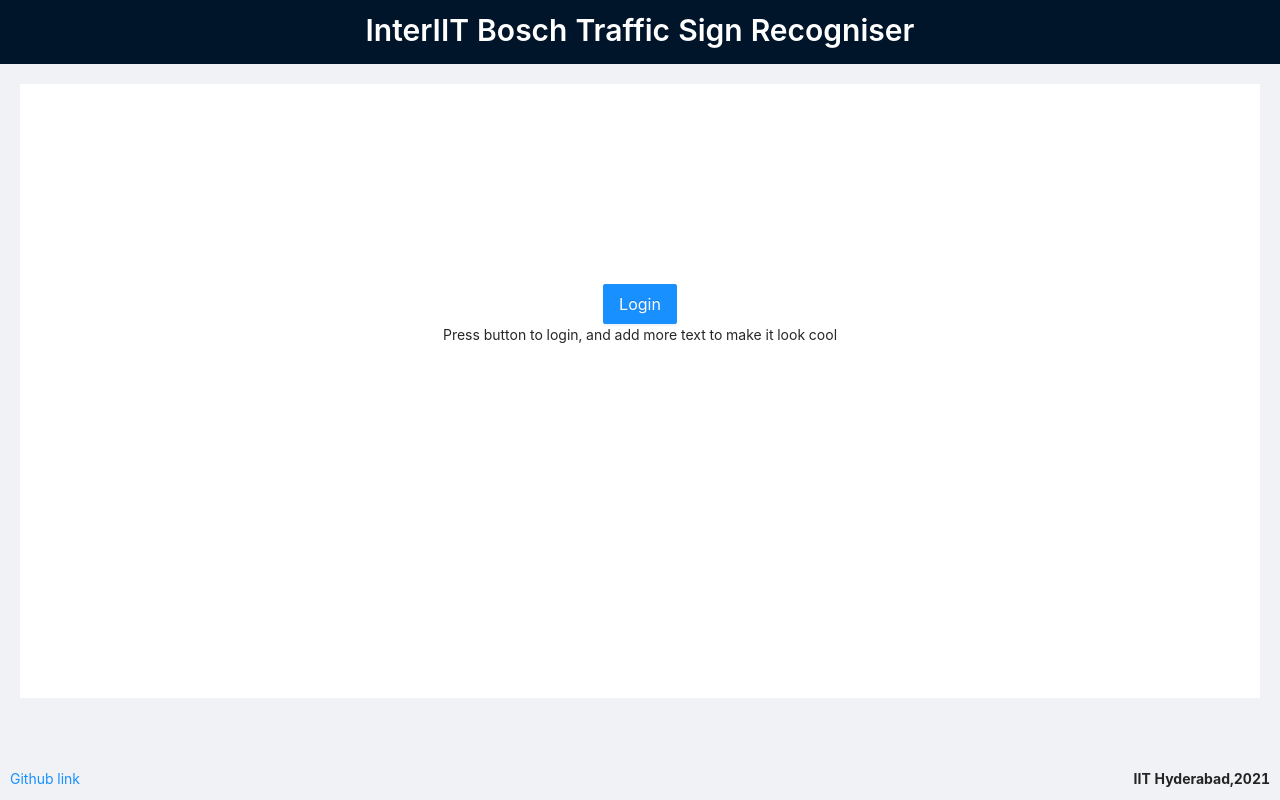
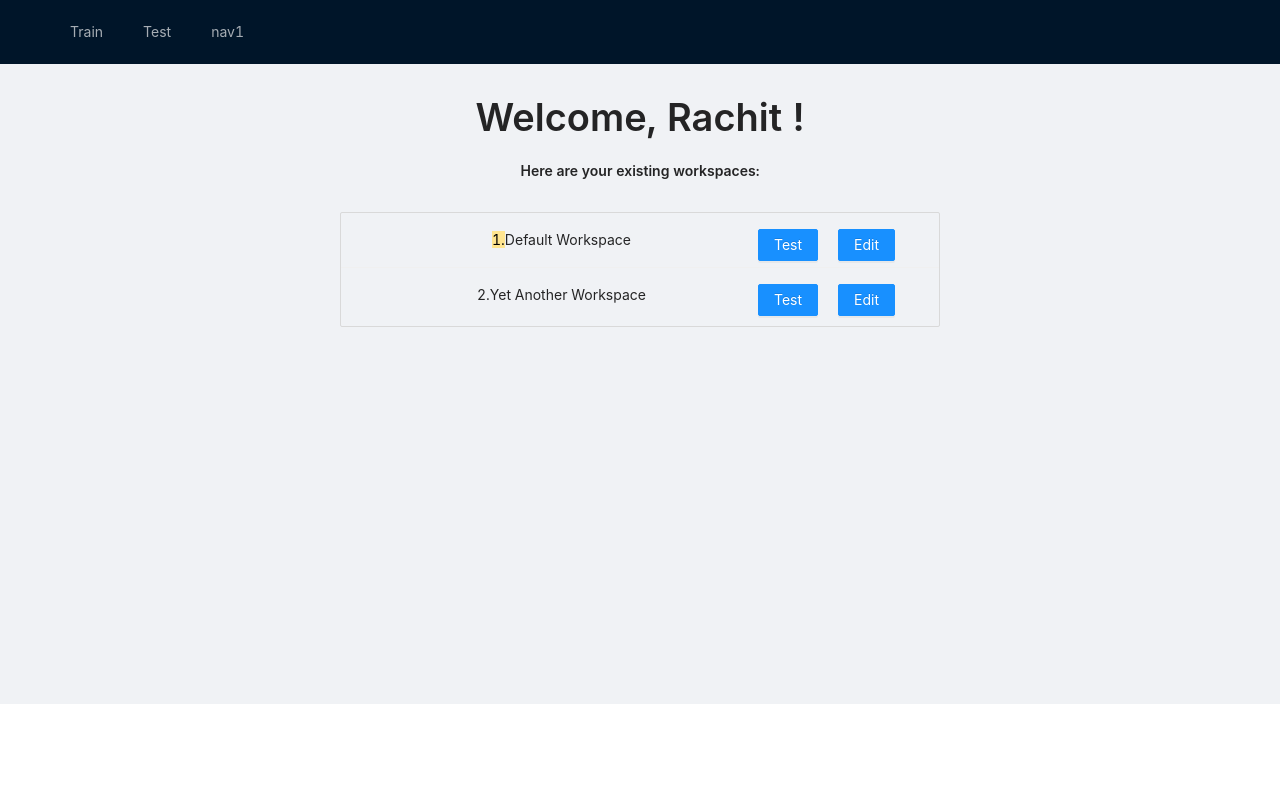
Before and after one commit to NikPrav/InterIIT_Bosch, a React (Create React App) app in the folder web/: page /home in a window 1280 px wide. Built offline with nearby package versions, Linux system fonts and the light colour scheme.

Commit message:
[WIP]: Add Navbar & Home Component.

```diff
--- a/web/src/App.css
+++ b/web/src/App.css
@@ -1,27 +1,5 @@
 .App {
   text-align: center;
-}
-
-.App-logo {
-  height: 40vmin;
-  pointer-events: none;
-}
-
-@media (prefers-reduced-motion: no-preference) {
-  .App-logo {
-    animation: App-logo-spin infinite 20s linear;
-  }
-}
-
-.App-header {
-  background-color: #282c34;
-  min-height: 100vh;
-  display: flex;
-  flex-direction: column;
-  align-items: center;
-  justify-content: center;
-  font-size: calc(10px + 2vmin);
-  color: white;
 }
 
 .App-link {
--- a/web/src/App.js
+++ b/web/src/App.js
@@ -1,8 +1,9 @@
+import "antd/dist/antd.dark.css";
 import "./App.css";
-import "antd/dist/antd.css";
 import {Switch, Route, BrowserRouter as Router} from "react-router-dom";
 import Editor from "./Components/Editor/Editor";
 import Landing from "./Components/Landing/Landing";
+import Home from "./Components/Home/Home"
 
 function App() {
   return (
@@ -11,6 +12,9 @@
         <Switch>
           <Route path="/editor">
             <Editor />
+          </Route>
+          <Route path="/home">
+            <Home />
           </Route>
           <Route path="/">
             <Landing />
--- a/web/src/Components/Editor/Editor.js
+++ b/web/src/Components/Editor/Editor.js
@@ -1,65 +1,71 @@
 import react, {useState} from "react";
 import "antd/dist/antd.css";
-import {Layout , Menu} from 'antd';
+import {Layout, Menu, Empty} from "antd";
 import {
   DesktopOutlined,
   PieChartOutlined,
   FileFilled,
   FolderAddFilled,
   TeamOutlined,
-
-  } from '@ant-design/icons';
+} from "@ant-design/icons";
 import "./styles.css";
-
+import Navbar from "./../Navbar/Navbar";
 
 function Editor() {
-
   const {Header, Footer, Sider, Content} = Layout;
   const [collapsed, setcollapsed] = useState(false);
 
   const collapseToggle = () => {
     setcollapsed(!collapsed);
-  }
+  };
   return (
     <Layout className="main_container">
-          <Header className="header">Header</Header>
+      <Header className="header">
+        <Navbar />
+      </Header>
       <Layout>
-              <Sider collapsible collapsed={collapsed} onCollapse={collapseToggle} >
+        <Sider collapsible collapsed={collapsed} onCollapse={collapseToggle}>
           <Menu theme="dark" mode="inline">
-                    <Menu.Item key="1" icon ={<FolderAddFilled/>} > Dataset
+            <Menu.Item key="1" icon={<FolderAddFilled />}>
+              {" "}
+              Dataset
             </Menu.Item>
-                    <Menu.Item key="2" icon ={<FileFilled/>} > Add a Layer
-                    </Menu.Item>
-                    <Menu.Item key="3" icon ={<DesktopOutlined/>} > Outline
+            {/*
+            <Menu.Item key="2" icon={<FileFilled />}>
+              {" "}
+              Add a Layer
+            </Menu.Item>*/}
+            <Menu.Item key="3" icon={<DesktopOutlined />}>
+              {" "}
+              Outline
             </Menu.Item>
 
-                    <Menu.Item key="4" icon ={<TeamOutlined/>} > HyperParameters
+            <Menu.Item key="4" icon={<TeamOutlined />}>
+              {" "}
+              HyperParameters
             </Menu.Item>
 
-                    <Menu.Item key="5" icon ={<DesktopOutlined/>} > Optimizer
+            <Menu.Item key="5" icon={<DesktopOutlined />}>
+              {" "}
+              Optimizer
             </Menu.Item>
 
-                    <Menu.Item key="6" icon ={<DesktopOutlined/>} > Evaluate
+            <Menu.Item key="6" icon={<DesktopOutlined />}>
+              {" "}
+              Evaluate
             </Menu.Item>
 
-                    <Menu.Item key="7" icon ={<DesktopOutlined/>} > Graph
+            <Menu.Item key="7" icon={<DesktopOutlined />}>
+              {" "}
+              Graph
             </Menu.Item>
           </Menu>
         </Sider>
         <Content>
-                <Layout>
-                    <Sider theme="dark" className="nested-sidebar">
-                        Sider 3
-                    </Sider>
-                    <Content>
-
+          <Empty />
         </Content>
       </Layout>
-              </Content>
-          </Layout>
-          <Footer>
-
-          </Footer>
+      <Footer></Footer>
     </Layout>
   );
 }
--- a/web/src/Components/Editor/styles.css
+++ b/web/src/Components/Editor/styles.css
@@ -1,7 +1,7 @@
 .main_container {
-    min-height: 100vh;
+  min-height: 100vh;
 }
 
 .nested-sidebar {
-    min-height: 100vh;
+  min-height: 100vh;
 }
--- /dev/null
+++ b/web/src/Components/Home/Home.js
@@ -0,0 +1,45 @@
+import react from "react";
+import {Typography, List, Button, Space, Layout} from "antd";
+import "./styles.css";
+import {Content} from "antd/lib/layout/layout";
+import Navbar from "../Navbar/Navbar";
+
+function Home() {
+  const {Title, Paragraph, Text, Link} = Typography;
+  const user = {name: "Rachit"};
+  return (
+    <Layout>
+      <Navbar />
+      <Layout.Content className="home-content">
+        <div className="home-heading">
+          <Title>Welcome, {user.name} !</Title>
+          <Text strong>Here are your existing workspaces:</Text>
+          <div class="list-container">
+            <List bordered className="home-list" size="large">
+              <List.Item>
+                <Text mark>1.</Text>Default Workspace
+                <Button type="primary" style={{float: "right"}} className="button" href="/editor">
+                  Edit
+                </Button>
+                <Button type="primary" style={{float: "right"}} className="button" href="/editor">
+                  Test
+                </Button>
+              </List.Item>
+              <List.Item>
+                <Text>2.</Text>Yet Another Workspace
+                <Button type="primary" style={{float: "right"}} className="button" href="/editor">
+                  Edit
+                </Button>
+                <Button type="primary" style={{float: "right"}} className="button" href="/editor">
+                  Test
+                </Button>
+              </List.Item>
+            </List>
+          </div>
+        </div>
+      </Layout.Content>
+    </Layout>
+  );
+}
+
+export default Home;
--- /dev/null
+++ b/web/src/Components/Home/styles.css
@@ -0,0 +1,27 @@
+.home-list {
+  max-width: 600px;
+  width: 100%;
+  margin: auto;
+  /*display: flex;*/
+  justify-content: space-between;
+}
+
+.list-container {
+  display: flex;
+  justify-content: space-between;
+  align-items: center;
+  margin-top: 30px;
+}
+.home-heading {
+  margin-top: 30px;
+}
+
+.button {
+  margin-right: 20px;
+  margin-top: auto;
+  margin-bottom: 10px;
+}
+
+.home-content {
+  min-height: 80vh;
+}
--- /dev/null
+++ b/web/src/Components/Navbar/Navbar.js
@@ -0,0 +1,25 @@
+import {Layout, Menu, Avatar, Button} from "antd";
+import React from "react";
+
+function Navbar() {
+  return (
+    <Layout.Header>
+      <div className="logo"></div>
+      <Menu theme="dark" mode="horizontal">
+        <Menu.Item key="1">Train</Menu.Item>
+        <Menu.Item key="2">Test</Menu.Item>
+        <Menu.Item key="3">nav1</Menu.Item>
+        {/*
+        <Avatar>
+            R
+        </Avatar>
+        <Button>
+            Sign out
+        </Button>
+*/}
+      </Menu>
+    </Layout.Header>
+  );
+}
+
+export default Navbar;
```
Also changed, not shown: web/src/Components/Landing/Landing.js (+16 -19 lines), web/src/Components/Landing/styles.css (+11 -12 lines). Lines whose indentation alone changed are shown as unchanged.
